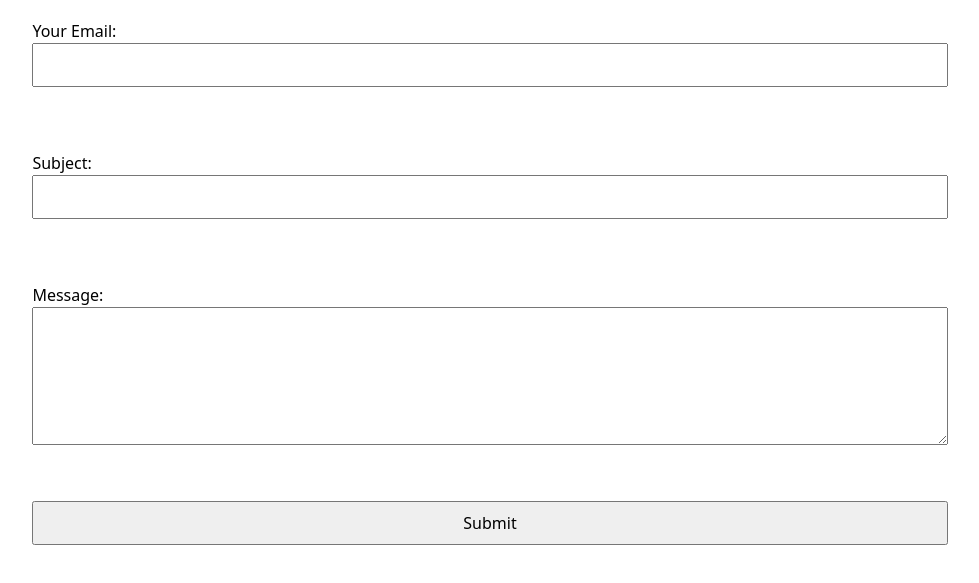
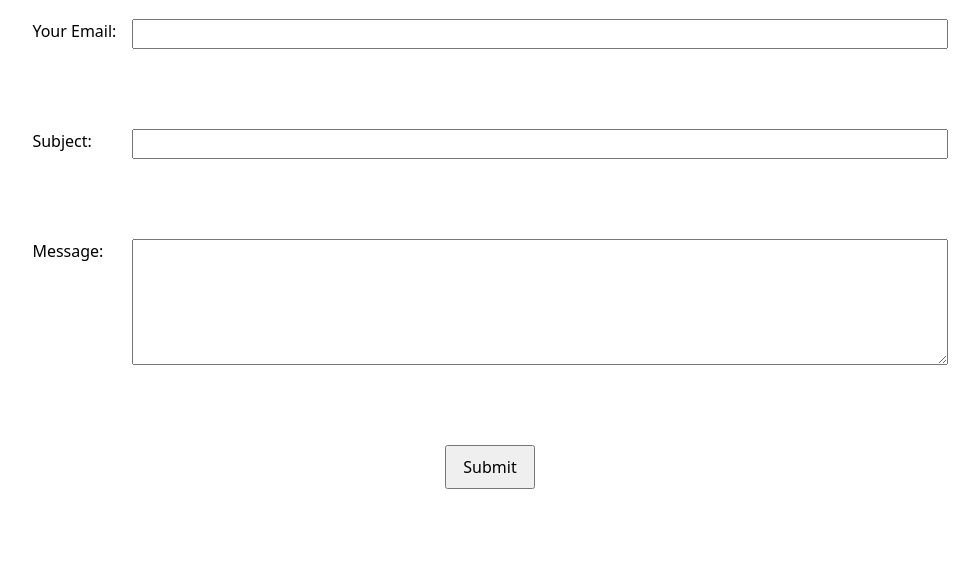
Before and after one commit to aahilrupsi/portfolio, a plain HTML site: page contact/index.html in a window 1280 px wide. Shown: the part 137-720 px from the top of the page, without its empty margins (150-1129 px from the left). Drawn offline with Linux system fonts and the light colour scheme.

Commit message:
Update style.css

```diff
--- a/style.css
+++ b/style.css
@@ -46,28 +46,24 @@ nav a:hover {
   padding-bottom: 0.1em;
 }
 
-label,
-input,
-textarea,
-button {
-  display: block;
-  box-sizing: border-box;
+form {
+  display: grid;
+  grid-template-columns: [start] auto [middle] 1fr [end];
+  gap: 1em;
 }
 
-input,
-textarea {
-  width: 100%;
-  padding: 0.5rem;
-  box-sizing: border-box;
+form label,
+form button {
+  grid-column: start / end;
 }
 
-label {
-  margin-block: 0.5rem;
+form label {
+  display: grid;
+  grid-template-columns: subgrid;
 }
 
-button {
-  width: 100%;
-  text-align: center;
-  padding: 0.5rem;
+form button {
+  justify-self: center;
+  padding: 0.5em 1em;
   cursor: pointer;
 }
```
